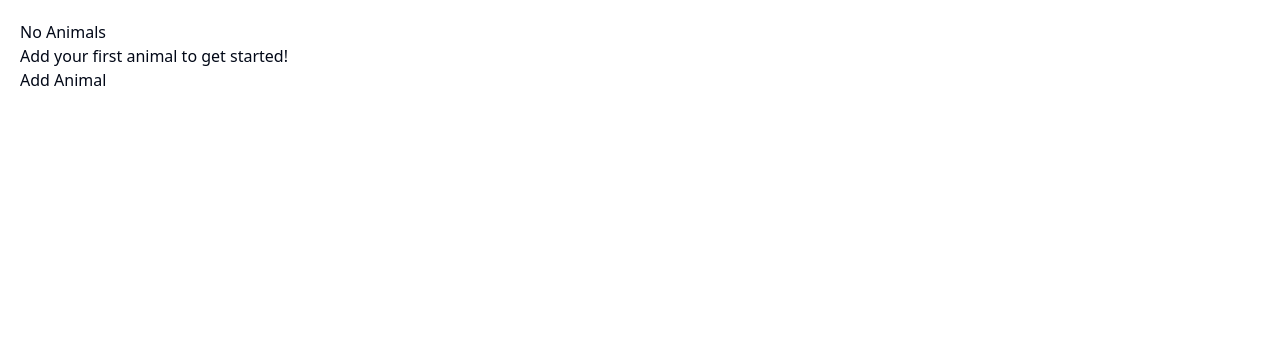
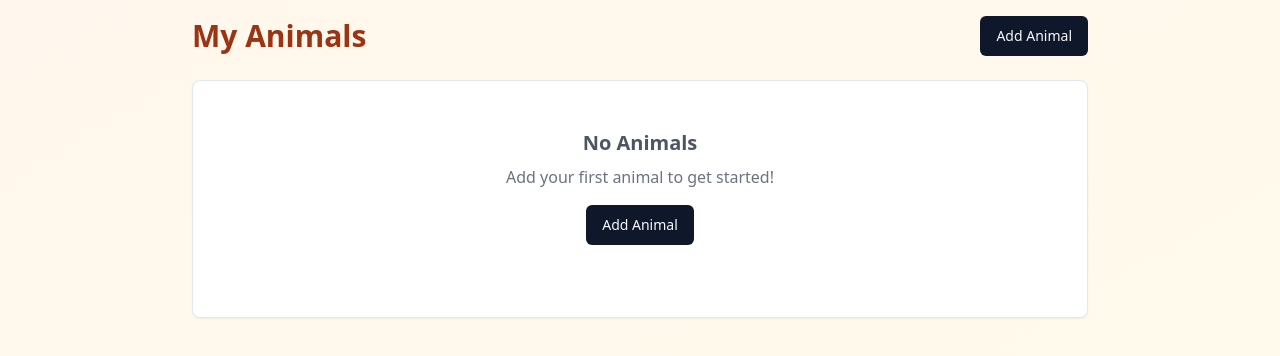
Before and after one commit to KamilBarczyk/PetLog, a React (Vite) app: page / in a window 1280 px wide. Shown: the top 356 px of the page. Built offline with nearby package versions, Linux system fonts and the light colour scheme.

Commit message:
feat(ui): style AnimalsListScreen

```diff
--- a/src/screens/AnimalsListScreen.tsx
+++ b/src/screens/AnimalsListScreen.tsx
@@ -1,33 +1,50 @@
 import React from 'react';
 import { Link } from 'react-router-dom';
 import { useApp } from '../context/AppContext';
+import { Button } from '@/components/ui/button';
+import { Card, CardContent, CardHeader, CardTitle } from '@/components/ui/card';
 
 const AnimalsListScreen: React.FC = () => {
   const { animals } = useApp();
 
-  if (animals.length === 0) {
-    return (
-      <div style={{ padding: "20px" }}>
-        <h2>No Animals</h2>
-        <p>Add your first animal to get started!</p>
-        <Link to="/add-animal">Add Animal</Link>
+  return (
+    <div className="min-h-screen bg-gradient-to-br from-orange-50 to-amber-50 p-4">
+      <div className="max-w-4xl mx-auto">
+        <div className="flex justify-between items-center mb-6">
+          <h1 className="text-3xl font-bold text-orange-800">My Animals</h1>
+          <Link to="/add-animal">
+            <Button>Add Animal</Button>
+          </Link>
+        </div>
+
+        {animals.length === 0 ? (
+          <Card className="text-center py-12">
+            <CardContent>
+              <h2 className="text-xl font-semibold text-gray-600 mb-2">No Animals</h2>
+              <p className="text-gray-500 mb-4">Add your first animal to get started!</p>
+              <Link to="/add-animal">
+                <Button>Add Animal</Button>
+              </Link>
+            </CardContent>
+          </Card>
+        ) : (
+          <div className="grid gap-4 md:grid-cols-2 lg:grid-cols-3">
+            {animals.map((animal) => (
+              <Link key={animal.id} to={`/animal/${animal.id}`}>
+                <Card className="hover:shadow-lg transition-shadow cursor-pointer">
+                  <CardHeader>
+                    <CardTitle>{animal.name}</CardTitle>
+                  </CardHeader>
+                  <CardContent>
+                    <p className="text-sm text-gray-600">Breed: {animal.breed}</p>
+                    <p className="text-sm text-gray-600">Weight: {animal.weight} kg</p>
+                  </CardContent>
+                </Card>
+              </Link>
+            ))}
+          </div>
+        )}
       </div>
-    );
-  }
-
-  return (
-    <div style={{ padding: "20px" }}>
-      <h2>My Animals ({animals.length})</h2>
-      <Link to="/add-animal">Add Animal</Link>
-      <ul>
-        {animals.map((animal) => (
-          <li key={animal.id}>
-            <Link to={`/animal/${animal.id}`}>
-              <strong>{animal.name}</strong> - {animal.breed} ({animal.weight} kg)
-            </Link>
-          </li>
-        ))}
-      </ul>
     </div>
   );
 };
```
